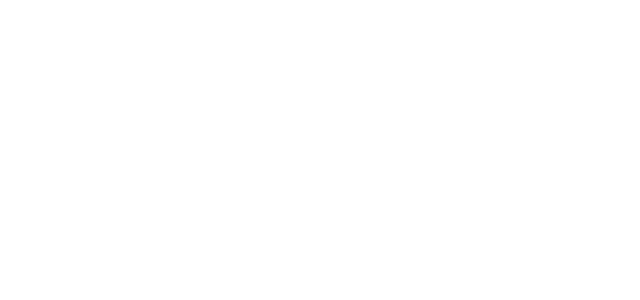
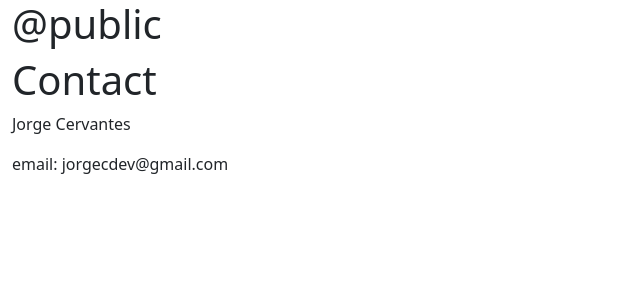
Before and after one commit to devcoy/angular-clean-architecture-base, an Angular app: page /contact in a window 1280 px wide. Before the commit this address led to /. Shown: the top 300 px of the page, without its empty margins (0-640 px from the left). Built offline with nearby package versions, Linux system fonts and the light colour scheme.

Commit message:
pagina de contacto agregada

```diff
--- /dev/null
+++ b/src/app/@public/contact/contact.component.html
@@ -0,0 +1,3 @@
+<h1>Contact</h1>
+<p>Jorge Cervantes</p>
+<p>email: jorgecdev@gmail.com</p>
--- /dev/null
+++ b/src/app/@public/contact/contact.component.ts
@@ -0,0 +1,16 @@
+import { Component, OnInit } from '@angular/core';
+
+@Component({
+  selector: 'app-contact',
+  templateUrl: './contact.component.html',
+  styles: [
+  ]
+})
+export class ContactComponent implements OnInit {
+
+  constructor() { }
+
+  ngOnInit(): void {
+  }
+
+}
--- a/src/app/@public/public-child-routes.module.ts
+++ b/src/app/@public/public-child-routes.module.ts
@@ -1,3 +1,4 @@
+import { ContactComponent } from './contact/contact.component';
 import { AboutUsComponent } from './about-us/about-us.component';
 import { HomeComponent } from './home/home.component';
 import { PublicComponent } from './public.component';
@@ -8,7 +9,8 @@
     // { path: '', component: HomeComponent },
     { path: '', component: PublicComponent },
     { path: 'home', component: HomeComponent },
-    { path: 'about-us', component: AboutUsComponent }
+    { path: 'about-us', component: AboutUsComponent },
+    { path: 'contact', component: ContactComponent }
 ];
 
 @NgModule({
--- a/src/app/@public/public.module.ts
+++ b/src/app/@public/public.module.ts
@@ -5,9 +5,10 @@
 import { HomeComponent } from './home/home.component';
 import { PublicComponent } from './public.component';
 import { AboutUsComponent } from './about-us/about-us.component';
+import { ContactComponent } from './contact/contact.component';
 
 @NgModule({
-    declarations: [HomeComponent, PublicComponent, AboutUsComponent],
+    declarations: [HomeComponent, PublicComponent, AboutUsComponent, ContactComponent],
     imports: [CommonModule, RouterModule],
     exports: [HomeComponent]
 })
```
